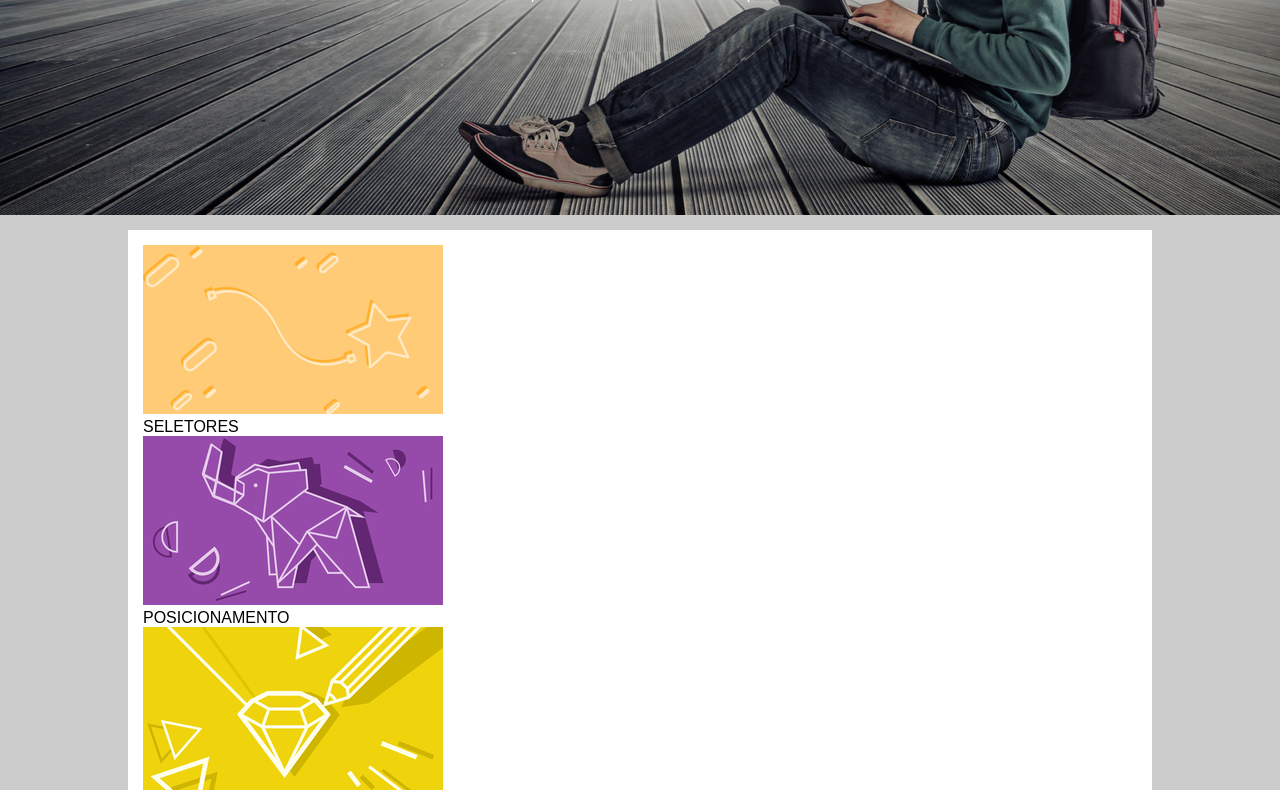
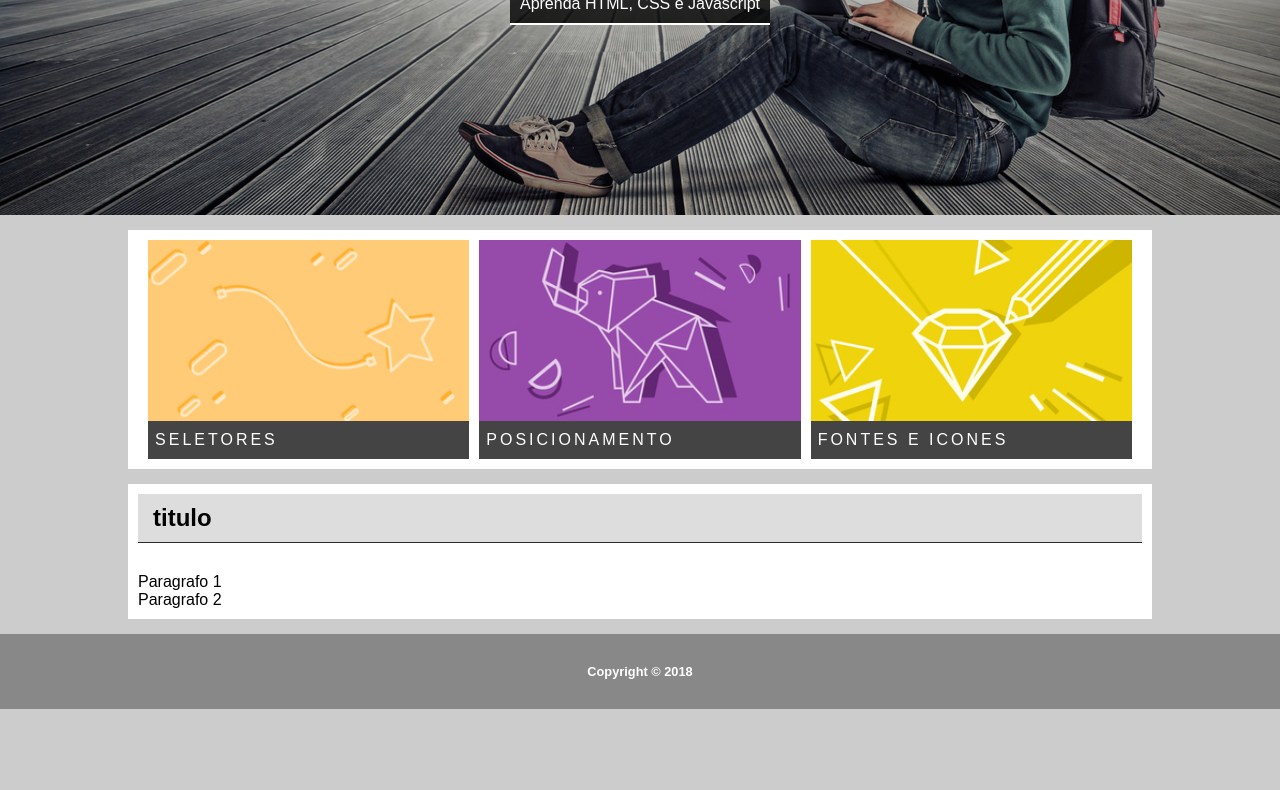
Before and after one commit to RafaelRNG/html-css, a plain HTML site: page projeto-01/index.html in a window 1280 px wide. Shown: the part 286-1076 px from the top of the page. After the commit the page ends 995 px from the top, so only its background shows below. Drawn offline with Linux system fonts and the light colour scheme.

Commit message:
Terminando o component de card e seus estilos

```diff
--- a/projeto-01/index.css
+++ b/projeto-01/index.css
@@ -57,6 +57,13 @@ body {
     text-shadow:3px 3px 2px #333;
 }
 
+.header-content p {
+    background-color:  rgba(0, 0, 0, .8);
+    display: inline-block;
+    padding:10px;
+    border-bottom: solid 2px white;
+}
+
 main {
     width: 80%;
     margin:auto;
@@ -64,8 +71,28 @@ main {
 
 .content-section {
     background-color: white;
-    padding:15px;
+    padding:10px;
     margin-top: 15px;
+    overflow: auto;
+}
+
+.content-section .card {
+    width: 32%;
+    float:left;
+    padding-left: 1%;
+}
+
+.content-section .card img {
+    width: 100%;
+    display: block;
+}
+
+.content-section .card p {
+    margin-top: 0;
+    background: #444;
+    color: #fff;
+    padding: 10px 7px;
+    letter-spacing: 3px;
 }
 
 .content-title{
--- a/projeto-01/index.html
+++ b/projeto-01/index.html
@@ -36,15 +36,15 @@
                 <div class="card">
                     <img src="imagens/card_01.png" alt="imagem card 1">
                     <p>SELETORES</p>
-                </div class="card">
+                </div>
                 <div class="card">
                     <img src="imagens/card_02.jpg" alt="imagem card 2">
                     <p>POSICIONAMENTO</p>
-                </div class="card">
+                </div>
                 <div class="card">
                     <img src="imagens/card_03.jpg" alt="imagem card 3">
                     <p>FONTES E ICONES</p>
-                </div class="card">
+                </div>
             </section>
 
             <section class="content-section">
```
